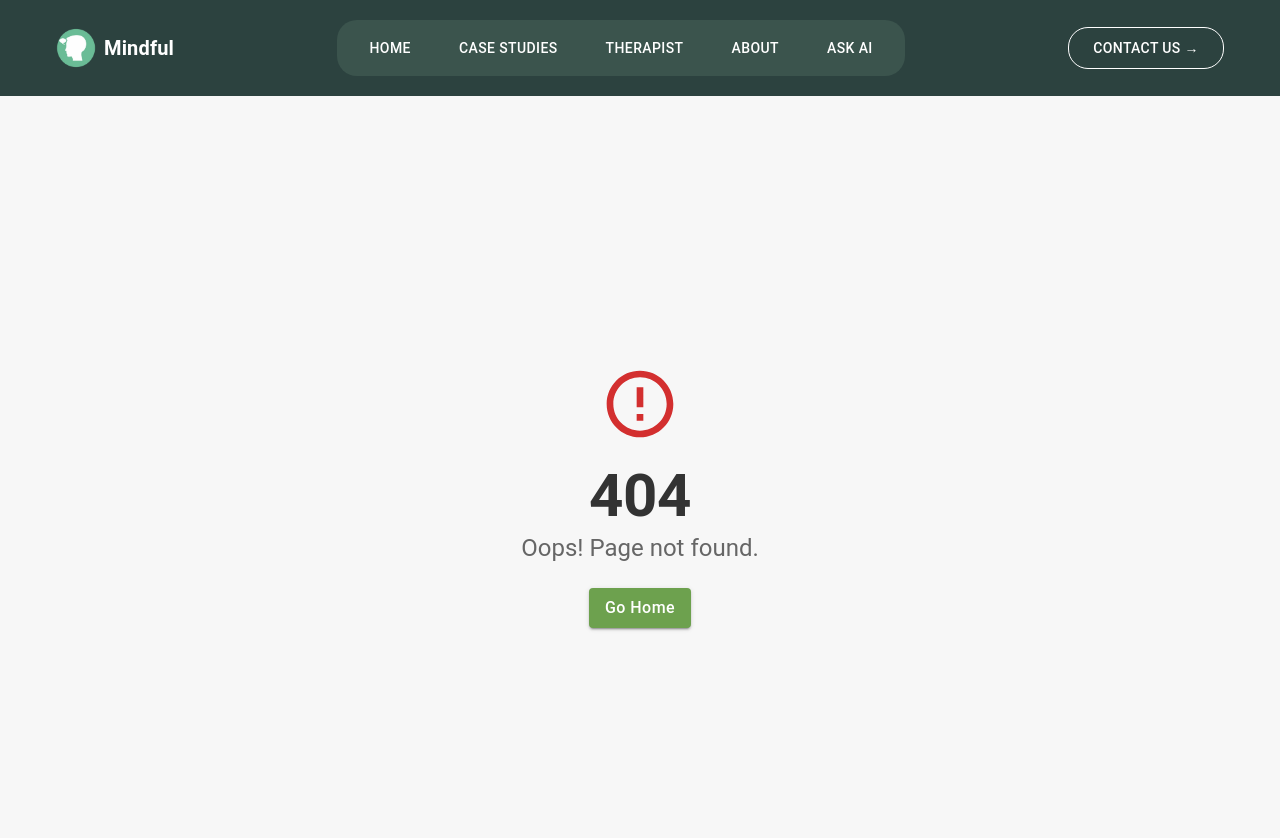
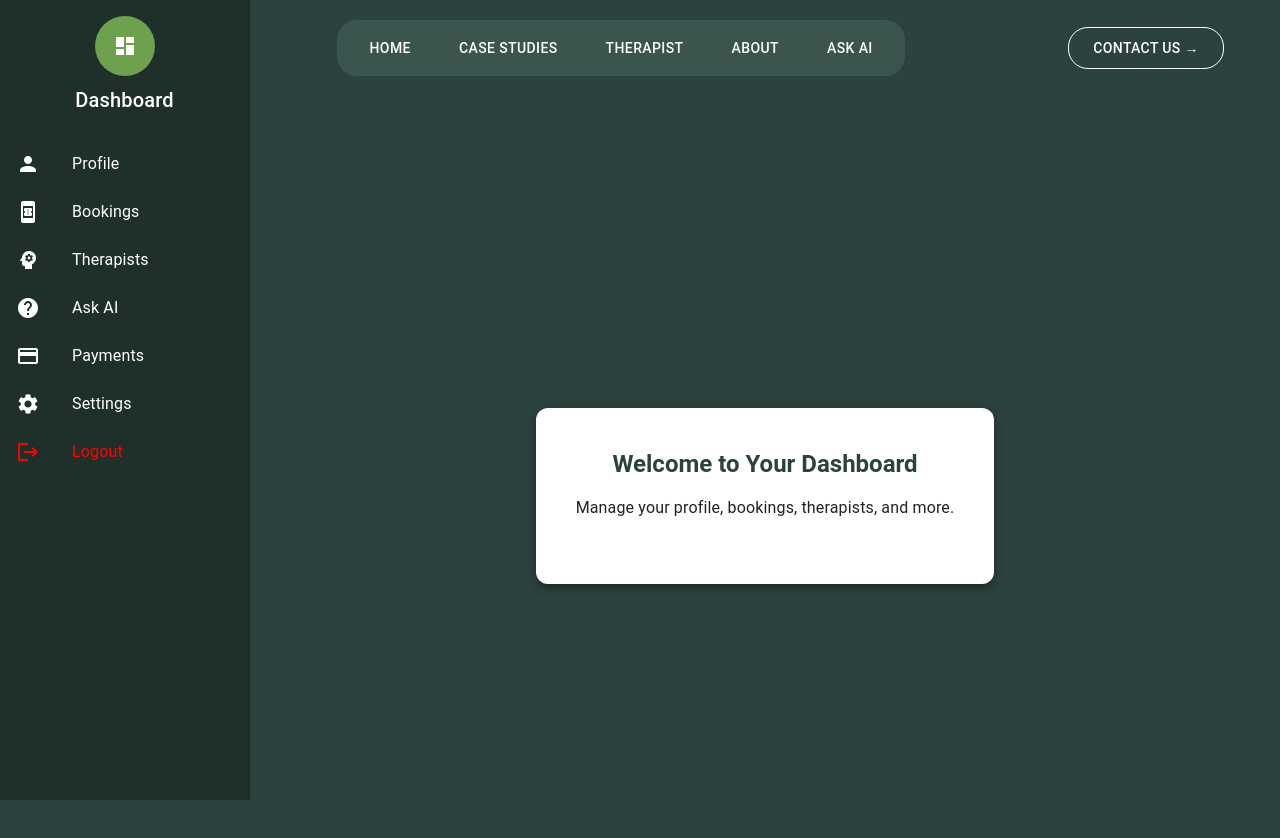
Before and after one commit to Mutai001/Mental-health-app, a React (Vite) app: page /user in a window 1280 px wide. Before the commit this address had no page. Shown: the top 838 px of the page. Built offline with nearby package versions, Linux system fonts and the light colour scheme.

Commit message:
nice user dash

```diff
--- a/src/App.tsx
+++ b/src/App.tsx
@@ -13,6 +13,7 @@ import LoginPage from './components/Auth/LoginPage';
 import AboutUs from './components/pages/landingpage/AboutUs';
 import AskAI from './components/pages/landingpage/AskAI';
 import ContactUs from './components/pages/landingpage/ContactUs';
+import UserDashboard from './components/UserDash/UserDashboard';
 
 const App: React.FC = () => {
   return (
@@ -61,6 +62,7 @@ const App: React.FC = () => {
         <Route path='/aboutus' element={<AboutUs />} />
         <Route path='/ask-ai' element={<AskAI />} />
         <Route path='/contactus' element={<ContactUs />} />
+        <Route path='/user' element={<UserDashboard />} />
 
       </Routes>
     </BrowserRouter>
--- /dev/null
+++ b/src/components/UserDash/UserDashboard.tsx
@@ -0,0 +1,119 @@
+import {
+  Avatar,
+  Card,
+  CardContent,
+  Typography,
+  Box,
+  Drawer,
+  List,
+  ListItem,
+  ListItemButton,
+  ListItemIcon,
+  ListItemText,
+} from "@mui/material";
+import { motion } from "framer-motion";
+import { useNavigate } from "react-router-dom";
+import DashboardIcon from "@mui/icons-material/Dashboard";
+import LogoutIcon from "@mui/icons-material/Logout";
+import PersonIcon from "@mui/icons-material/Person";
+import BookOnlineIcon from "@mui/icons-material/BookOnline";
+import PsychologyIcon from "@mui/icons-material/Psychology";
+import PaymentIcon from "@mui/icons-material/Payment";
+import SettingsIcon from "@mui/icons-material/Settings";
+import HelpIcon from "@mui/icons-material/Help";
+
+const fadeIn = {
+  hidden: { opacity: 0 },
+  visible: { opacity: 1, transition: { duration: 0.5 } },
+};
+
+export function UserDashboard() {
+  const navigate = useNavigate();
+
+  const handleLogout = () => {
+    setTimeout(() => {
+      alert("Logged out successfully!");
+      navigate("/login");
+    }, 1500);
+  };
+
+  const menuItems = [
+    { text: "Profile", icon: <PersonIcon />, route: "/profile" },
+    { text: "Bookings", icon: <BookOnlineIcon />, route: "/bookings" },
+    { text: "Therapists", icon: <PsychologyIcon />, route: "/therapists" },
+    { text: "Ask AI", icon: <HelpIcon />, route: "/ask-ai" },
+    { text: "Payments", icon: <PaymentIcon />, route: "/payments" },
+    { text: "Settings", icon: <SettingsIcon />, route: "/settings" },
+  ];
+
+  return (
+    <Box sx={{ display: "flex", height: "100vh", backgroundColor: "#2C423F" }}>
+      {/* Sidebar Navigation */}
+      <Drawer
+        variant="permanent"
+        sx={{
+          width: 250,
+          flexShrink: 0,
+          "& .MuiDrawer-paper": {
+            width: 250,
+            boxSizing: "border-box",
+            backgroundColor: "#1F302B",
+            color: "white",
+          },
+        }}
+      >
+        <Box sx={{ textAlign: "center", p: 2 }}>
+          <Avatar sx={{ bgcolor: "#6DA14E", width: 60, height: 60, mx: "auto" }}>
+            <DashboardIcon />
+          </Avatar>
+          <Typography variant="h6" sx={{ mt: 1 }}>Dashboard</Typography>
+        </Box>
+        <List>
+          {menuItems.map(({ text, icon, route }) => (
+            <ListItem key={text} disablePadding>
+              <ListItemButton onClick={() => navigate(route)}>
+                <ListItemIcon sx={{ color: "white" }}>{icon}</ListItemIcon>
+                <ListItemText primary={text} />
+              </ListItemButton>
+            </ListItem>
+          ))}
+          <ListItem disablePadding>
+            <ListItemButton onClick={handleLogout} sx={{ color: "red" }}>
+              <ListItemIcon sx={{ color: "red" }}>
+                <LogoutIcon />
+              </ListItemIcon>
+              <ListItemText primary="Logout" />
+            </ListItemButton>
+          </ListItem>
+        </List>
+      </Drawer>
+
+      {/* Main Content */}
+      <Box sx={{ flexGrow: 1, display: "flex", justifyContent: "center", alignItems: "center" }}>
+        <motion.div initial="hidden" animate="visible" variants={fadeIn}>
+          <Card
+            sx={{
+              maxWidth: 500,
+              p: 3,
+              textAlign: "center",
+              boxShadow: 5,
+              borderRadius: 3,
+              backgroundColor: "#FFFFFF",
+            }}
+          >
+            <CardContent>
+              <Typography variant="h5" sx={{ fontWeight: "bold", color: "#2C423F", mb: 2 }}>
+                Welcome to Your Dashboard
+              </Typography>
+              <Typography variant="body1" sx={{ mb: 2 }}>
+                Manage your profile, bookings, therapists, and more.
+              </Typography>
+            </CardContent>
+          </Card>
+        </motion.div>
+      </Box>
+    </Box>
+  );
+}
+
+export default UserDashboard;
--- a/src/components/UserDash/UserSideNavBar.tsx
+++ b/src/components/UserDash/UserSideNavBar.tsx
@@ -1,112 +1,43 @@
-import React, { useState } from "react";
-import {
-  Drawer,
-  List,
-  ListItem,
-  ListItemButton,
-  ListItemIcon,
-  ListItemText,
-  IconButton,
-  Toolbar,
-  Box,
-  Divider,
-  Tooltip,
-} from "@mui/material";
-import MenuIcon from "@mui/icons-material/Menu";
-import DashboardIcon from "@mui/icons-material/Dashboard";
-import AccountCircleIcon from "@mui/icons-material/AccountCircle";
-import ChatIcon from "@mui/icons-material/Chat";
-import SettingsIcon from "@mui/icons-material/Settings";
-import HelpOutlineIcon from "@mui/icons-material/HelpOutline";
+import { useState } from "react";
+import { Drawer, List, ListItemText, ListItemButton } from "@mui/material";
+import { Menu as MenuIcon } from "@mui/icons-material";
+import { AppBar, Toolbar, IconButton, Typography, Box } from "@mui/material";
 
-const drawerWidth = 240;
+const UserDashboard = () => {
+  const [open, setOpen] = useState(false);
 
-const UserSideNavBar: React.FC = () => {
-  const [open, setOpen] = useState(true);
-  const handleToggle = () => setOpen(!open);
-
-  const navItems = [
-    { text: "Dashboard", icon: <DashboardIcon /> },
-    { text: "Profile", icon: <AccountCircleIcon /> },
-    { text: "Chat", icon: <ChatIcon /> },
-    { text: "Settings", icon: <SettingsIcon /> },
-    { text: "Help", icon: <HelpOutlineIcon /> },
-  ];
+  const toggleDrawer = () => {
+    setOpen(!open);
+  };
 
   return (
     <Box sx={{ display: "flex" }}>
-      <Drawer
-        variant="persistent"
-        anchor="left"
-        open={open}
-        sx={{
-          width: open ? drawerWidth : 70,
-          flexShrink: 0,
-          "& .MuiDrawer-paper": {
-            width: open ? drawerWidth : 70,
-            transition: "width 0.3s ease-in-out",
-            boxSizing: "border-box",
-            backgroundColor: "#2C423F",
-            color: "white",
-            borderRight: "1px solid #3B544D",
-          },
-        }}
-      >
-        {/* Toolbar with Toggle Button */}
-        <Toolbar sx={{ justifyContent: "space-between", px: 2 }}>
-          {open && <Box sx={{ fontWeight: "bold", color: "#6DA14E" }}>Mindful</Box>}
-          <IconButton onClick={handleToggle} sx={{ color: "white" }}>
+      <AppBar position="fixed">
+        <Toolbar>
+          <IconButton edge="start" color="inherit" aria-label="menu" onClick={toggleDrawer}>
             <MenuIcon />
           </IconButton>
+          <Typography variant="h6">User Dashboard</Typography>
         </Toolbar>
-        <Divider sx={{ borderColor: "#3B544D" }} />
+      </AppBar>
+      <Drawer open={open} onClose={toggleDrawer}>
         <List>
-          {navItems.map((item, index) => (
-            <Tooltip title={!open ? item.text : ""} placement="right" key={index}>
-              <ListItem disablePadding sx={{ display: "block" }}>
-                <ListItemButton
-                  sx={{
-                    minHeight: 50,
-                    justifyContent: open ? "initial" : "center",
-                    px: 2.5,
-                    borderRadius: "8px",
-                    "&:hover": {
-                      backgroundColor: "#6DA14E",
-                      color: "#FFFFFF",
-                    },
-                  }}
-                >
-                  <ListItemIcon
-                    sx={{
-                      minWidth: 0,
-                      mr: open ? 2 : "auto",
-                      justifyContent: "center",
-                      color: "white",
-                    }}
-                  >
-                    {item.icon}
-                  </ListItemIcon>
-                  {open && <ListItemText primary={item.text} />}
-                </ListItemButton>
-              </ListItem>
-            </Tooltip>
-          ))}
+          <ListItemButton component="a" href="#">
+            <ListItemText primary="Home" />
+          </ListItemButton>
+          <ListItemButton component="a" href="#">
+            <ListItemText primary="Profile" />
+          </ListItemButton>
+          <ListItemButton component="a" href="#">
+            <ListItemText primary="Settings" />
+          </ListItemButton>
         </List>
       </Drawer>
-      {/* Main Content */}
-      {/* <Box
-        component="main"
-        sx={{
-          flexGrow: 1,
-          p: 3,
-          backgroundColor: "#f4f6f8",
-          minHeight: "100vh",
-        }}
-      >
-        <Toolbar />
-      </Box> */}
+      <Box component="main" sx={{ flexGrow: 1, p: 3, mt: 8 }}>
+        <Typography variant="h4">Welcome to Your Dashboard</Typography>
+      </Box>
     </Box>
   );
 };
 
-export default UserSideNavBar;
+export default UserDashboard;
--- a/src/components/pages/landingpage/Footer.tsx
+++ b/src/components/pages/landingpage/Footer.tsx
@@ -115,7 +115,7 @@ const Footer: React.FC = () => {
         {/* Copyright Text */}
         <motion.div variants={fadeInUp}>
           <Typography variant="body2" style={{ marginBottom: '16px', color: '#D1D5DB' }}>
-            © 2023. All Rights Reserved. Privacy Policy | Terms & Conditions
+            © 2025. All Rights Reserved. Privacy Policy | Terms & Conditions
           </Typography>
         </motion.div>
 
```
